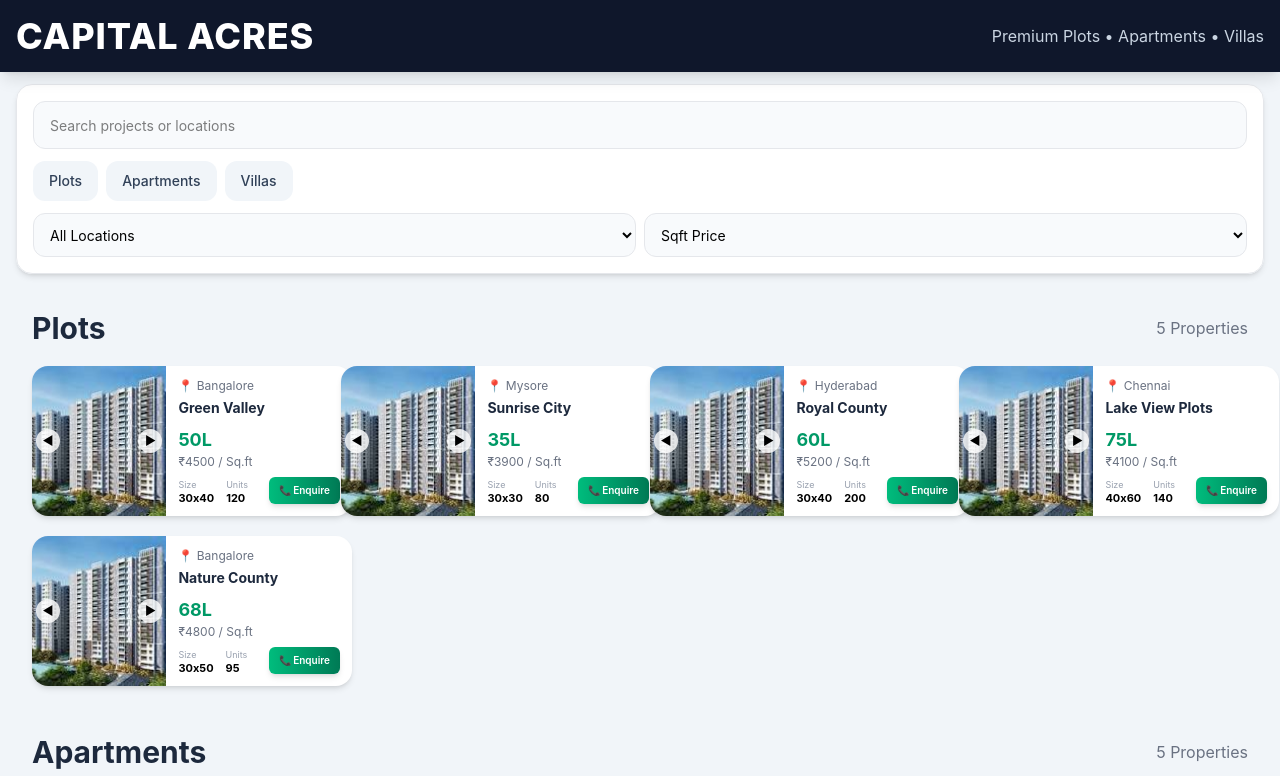
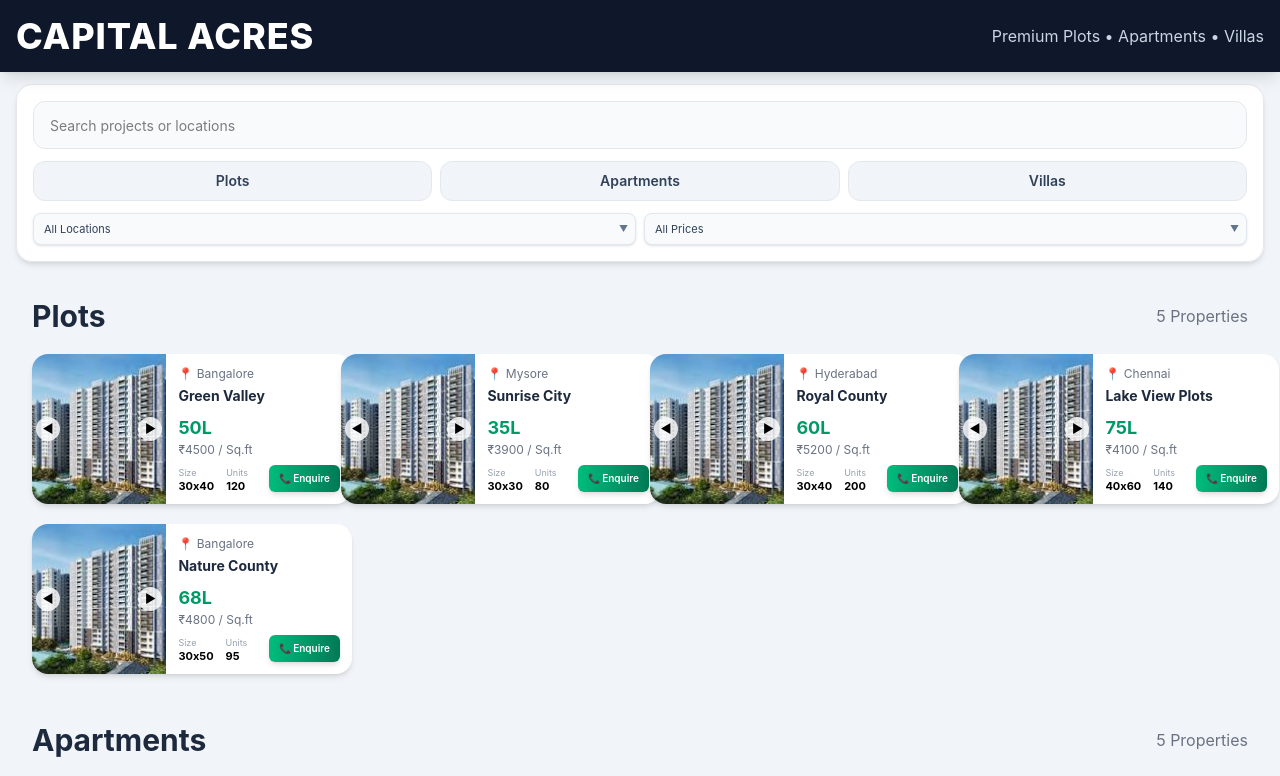
Before and after one commit to TejasAN2818/capital-acres, a React (Vite) app: page / in a window 1280 px wide. Shown: the top 776 px of the page. Built offline with nearby package versions, Linux system fonts and the light colour scheme.

Commit message:
search bar updated 6

```diff
--- a/src/App.jsx
+++ b/src/App.jsx
@@ -324,15 +324,15 @@ export default function App() {
 
           </div>
 
+
           {/* PROPERTY TYPE BUTTONS */}
-    <div className="flex gap-2 overflow-x-auto mb-3 scrollbar-hide">
+          <div className="grid grid-cols-3 gap-2 mb-3">
 
             {/* PLOTS */}
             <button
-        className={`px-4 h-10 text-xs md:text-sm rounded-xl whitespace-nowrap font-medium transition ${
-          typeFilter === "Plot"
-            ? "bg-slate-900 text-white shadow"
-            : "bg-slate-100 text-slate-700 hover:bg-slate-200"
+              className={`h-10 rounded-xl text-xs md:text-sm font-semibold transition-all duration-300 ${typeFilter === "Plot"
+                  ? "bg-slate-900 text-white shadow-md"
+                  : "bg-slate-100 text-slate-700 border border-slate-200 hover:bg-slate-200"
                 }`}
               onClick={() =>
                 setTypeFilter(
@@ -347,10 +347,9 @@ export default function App() {
 
             {/* APARTMENTS */}
             <button
-        className={`px-4 h-10 text-xs md:text-sm rounded-xl whitespace-nowrap font-medium transition ${
-          typeFilter === "Apartment"
-            ? "bg-slate-900 text-white shadow"
-            : "bg-slate-100 text-slate-700 hover:bg-slate-200"
+              className={`h-10 rounded-xl text-xs md:text-sm font-semibold transition-all duration-300 ${typeFilter === "Apartment"
+                  ? "bg-slate-900 text-white shadow-md"
+                  : "bg-slate-100 text-slate-700 border border-slate-200 hover:bg-slate-200"
                 }`}
               onClick={() =>
                 setTypeFilter(
@@ -365,10 +364,9 @@ export default function App() {
 
             {/* VILLAS */}
             <button
-        className={`px-4 h-10 text-xs md:text-sm rounded-xl whitespace-nowrap font-medium transition ${
-          typeFilter === "Villa"
-            ? "bg-slate-900 text-white shadow"
-            : "bg-slate-100 text-slate-700 hover:bg-slate-200"
+              className={`h-10 rounded-xl text-xs md:text-sm font-semibold transition-all duration-300 ${typeFilter === "Villa"
+                  ? "bg-slate-900 text-white shadow-md"
+                  : "bg-slate-100 text-slate-700 border border-slate-200 hover:bg-slate-200"
                 }`}
               onClick={() =>
                 setTypeFilter(
@@ -383,14 +381,14 @@ export default function App() {
 
           </div>
 
-    {/* LOCATION + PRICE FILTER CONTAINER */}
+         {/* LOCATION + PRICE FILTER SECTION */}
 <div className="flex gap-2">
 
   {/* LOCATION FILTER */}
-      <div className="flex-1">
+  <div className="flex-1 relative">
 
     <select
-          className="w-full h-11 px-3 text-xs md:text-sm rounded-xl border border-gray-200 bg-slate-50 outline-none focus:ring-2 focus:ring-slate-300 transition"
+      className="w-full h-7 md:h-8 px-2.5 pr-7 text-[10px] md:text-[11px] rounded-lg bg-slate-50 border border-slate-200 shadow-sm outline-none focus:ring-1 focus:ring-slate-300 appearance-none text-slate-700"
       onChange={(e) =>
         setLocationFilter(
           e.target.value
@@ -420,13 +418,18 @@ export default function App() {
 
     </select>
 
+    {/* DROPDOWN ICON */}
+    <div className="absolute right-2 top-1/2 -translate-y-1/2 pointer-events-none text-[9px] text-slate-500">
+      ▼
+    </div>
+
   </div>
 
   {/* PRICE FILTER */}
-      <div className="flex-1">
+  <div className="flex-1 relative">
 
     <select
-          className="w-full h-11 px-3 text-xs md:text-sm rounded-xl border border-gray-200 bg-slate-50 outline-none focus:ring-2 focus:ring-slate-300 transition"
+      className="w-full h-7 md:h-8 px-2.5 pr-7 text-[10px] md:text-[11px] rounded-lg bg-slate-50 border border-slate-200 shadow-sm outline-none focus:ring-1 focus:ring-slate-300 appearance-none text-slate-700"
       onChange={(e) =>
         setPriceFilter(
           e.target.value
@@ -435,7 +438,7 @@ export default function App() {
     >
 
       <option value="All">
-            Sqft Price
+        All Prices
       </option>
 
       <option value="₹2500">
@@ -459,6 +462,11 @@ export default function App() {
       </option>
 
     </select>
+
+    {/* DROPDOWN ICON */}
+    <div className="absolute right-2 top-1/2 -translate-y-1/2 pointer-events-none text-[9px] text-slate-500">
+      ▼
+    </div>
 
   </div>
 
```
Lines whose indentation alone changed are shown as unchanged.
